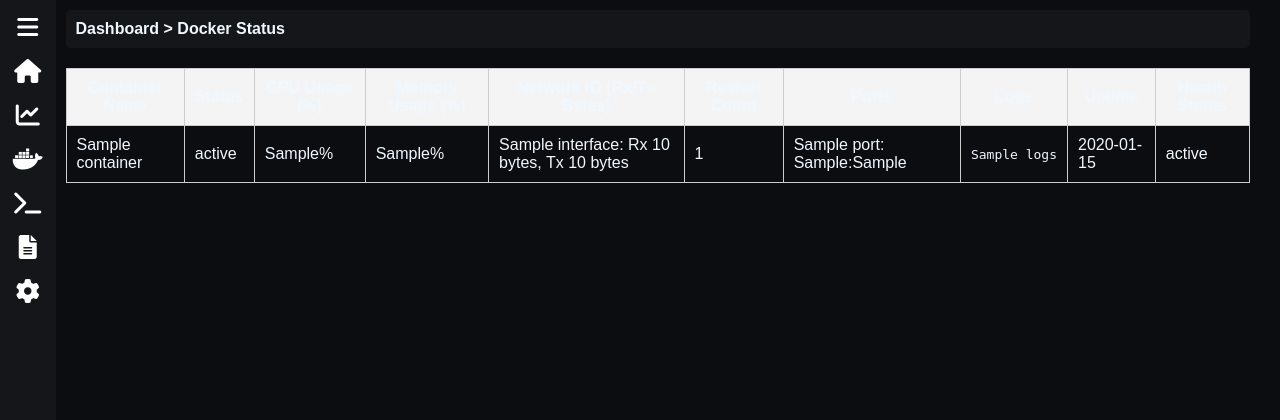
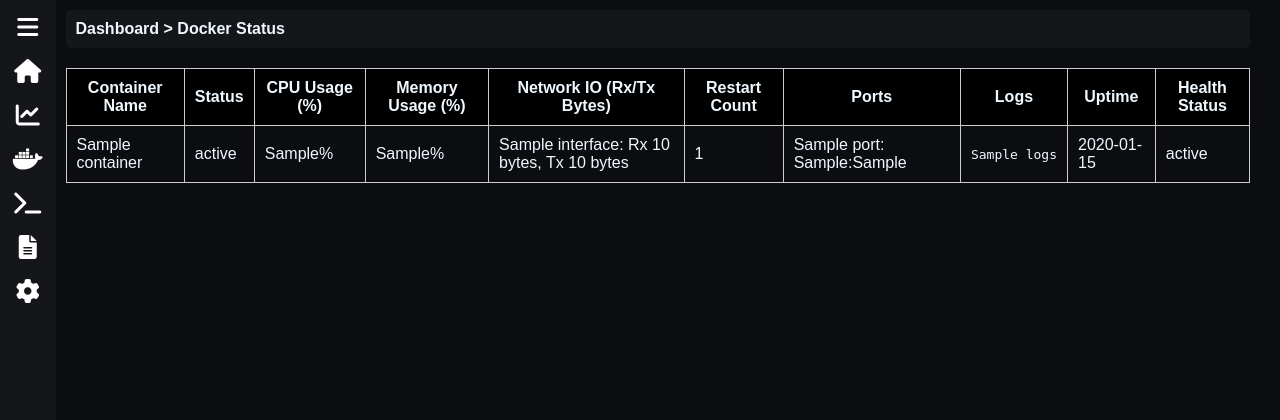
Before and after one commit to Kristinaa-dev/slash-dash, a Django app: template app/dashboard/templates/dashboard/docker_monitor.html in a window 1280 px wide. Shown: the top 420 px of the page. Run offline with Django 4.2, Linux system fonts and the light colour scheme; a user stored in the database is signed in; tables that the repository leaves empty hold one stand-in row (values such as "Sample post"); the template is opened without the code that fills it: most values are stand-ins (such as "Sample title", 1, 10 or a date in 2020).

Commit message:
Change table header color

```diff
--- a/app/dashboard/templates/dashboard/docker_monitor.html
+++ b/app/dashboard/templates/dashboard/docker_monitor.html
@@ -16,7 +16,7 @@
         body { font-family: Arial, sans-serif; }
         table { width: 100%; border-collapse: collapse; margin: 20px 0; }
         table, th, td { border: 1px solid #ccc; padding: 10px; }
-        th { background-color: #f4f4f4; }
+        th { background-color: black; }
     </style>
 </head>
 <body>
```
